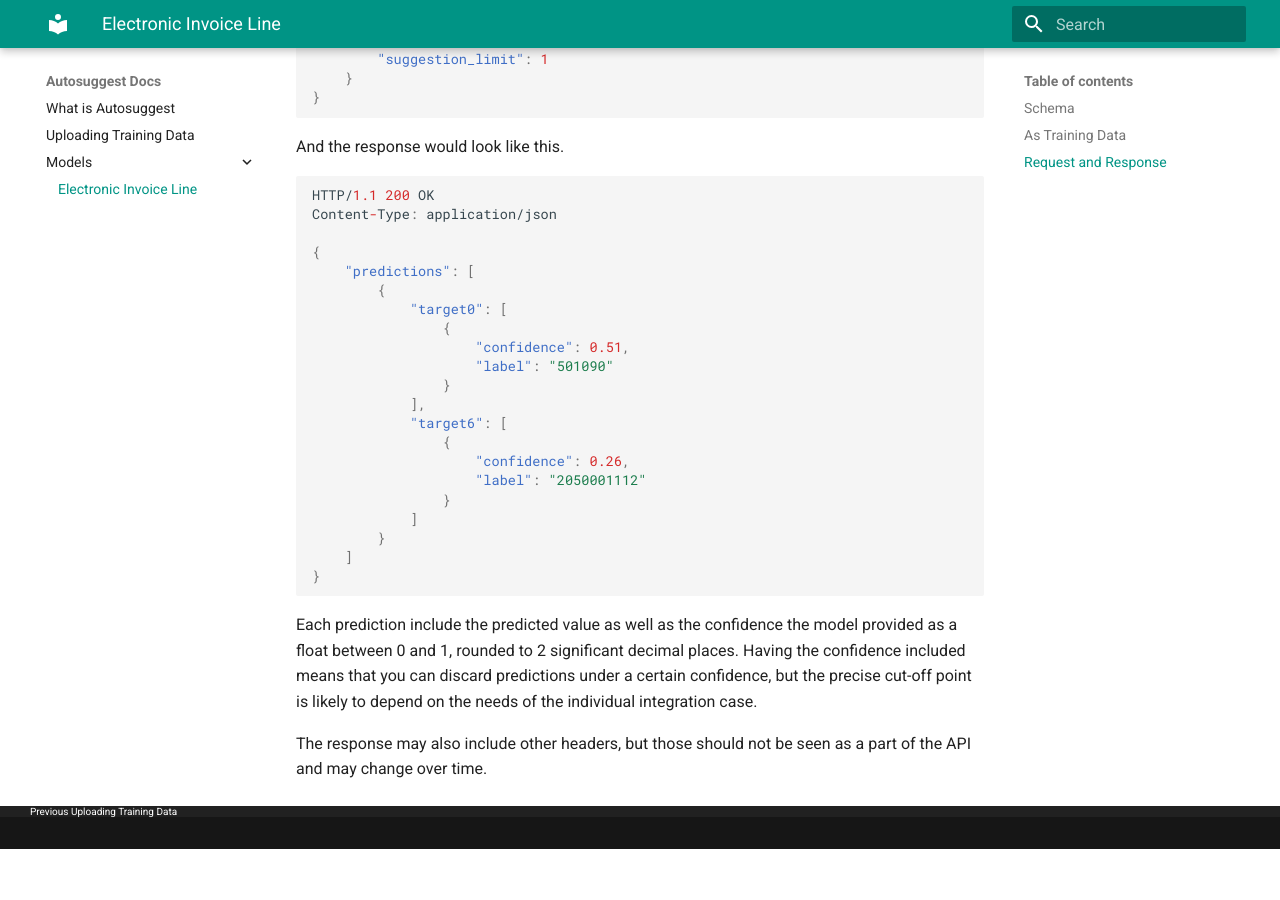
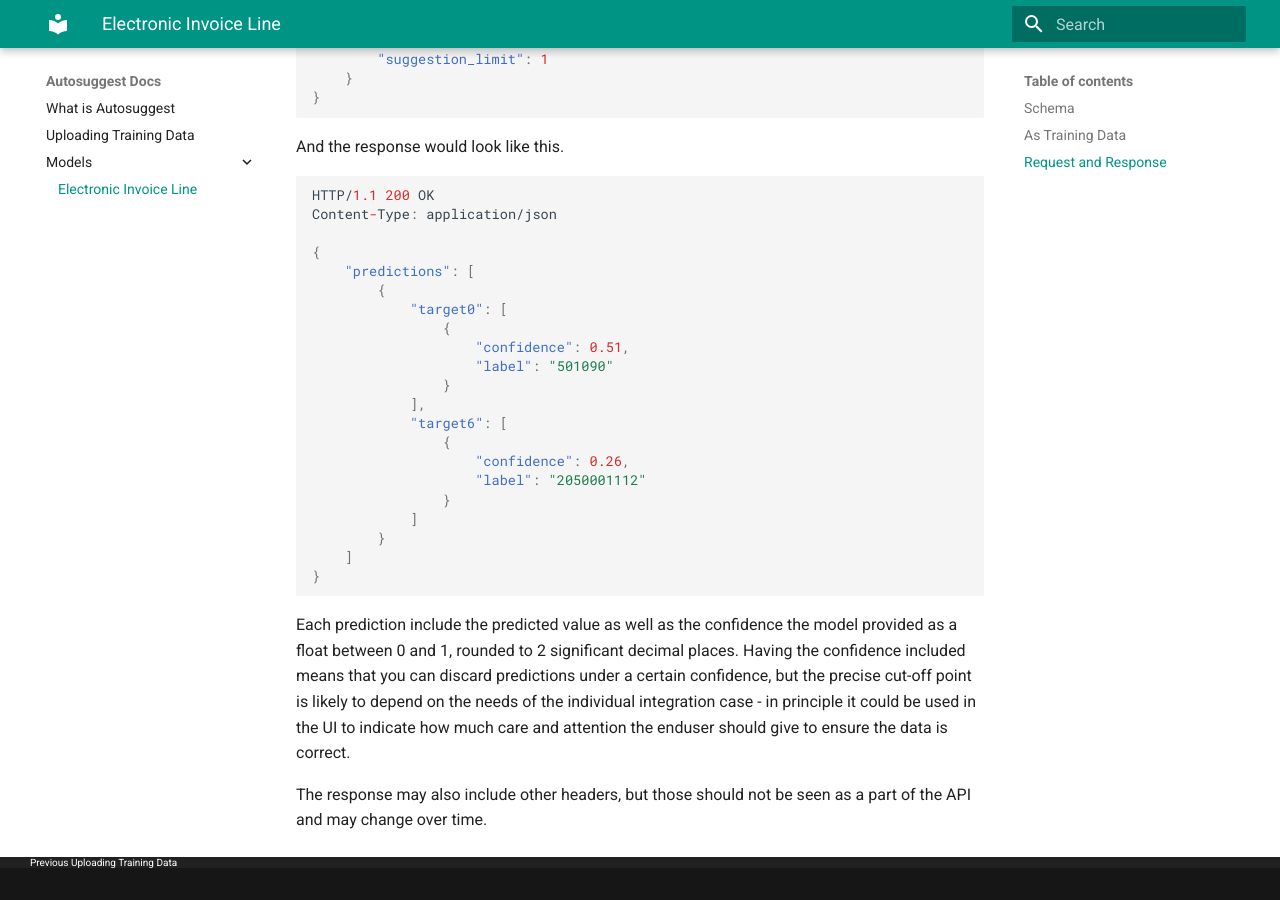
Before and after one commit to e-conomic/vml-docs, an MkDocs documentation site: the page built from docs/einvoice_model.md, in a window 1280 px wide and 900 px high, scrolled down 1635 px. Built offline with MkDocs 1.6.1 and Material for MkDocs 9.7.7, drawn with Linux system fonts in a browser that asks for light colours; old or Windows-style settings are respelled for this version of MkDocs; before the commit the page ends 2484 px from its top, so only the background shows below that.

Commit message:
Elaboration on the usefulness of confidence
This is perhaps a bit speculative, but perhaps it is of use for
some users.

````diff
--- a/docs/einvoice_model.md
+++ b/docs/einvoice_model.md
@@ -99,6 +99,6 @@ Content-Type: application/json
 ```
 
 Each prediction include the predicted value as well as the confidence the model provided as a float between 0 and 1, rounded to 2 significant decimal places.
-Having the confidence included means that you can discard predictions under a certain confidence, but the precise cut-off point is likely to depend on the needs of the individual integration case.
+Having the confidence included means that you can discard predictions under a certain confidence, but the precise cut-off point is likely to depend on the needs of the individual integration case - in principle it could be used in the UI to indicate how much care and attention the enduser should give to ensure the data is correct.
 
 The response may also include other headers, but those should not be seen as a part of the API and may change over time.
````
